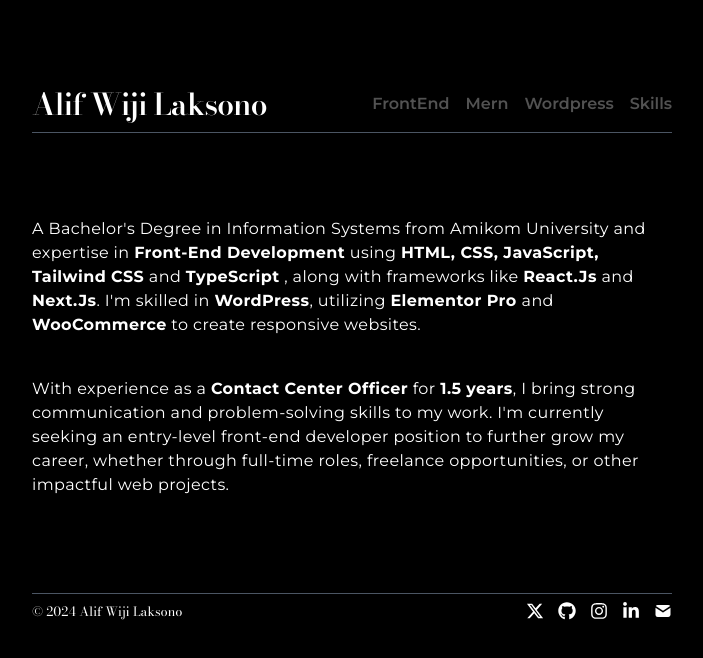
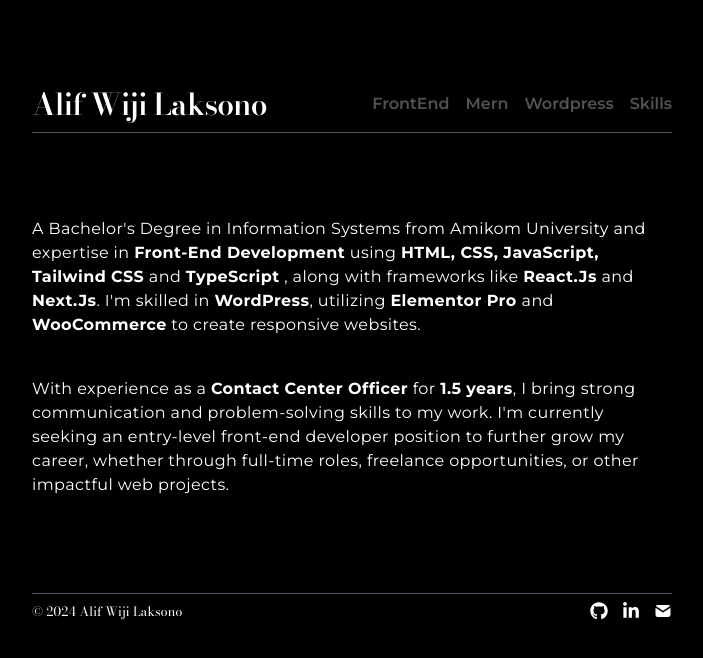
Before and after one commit to alif7laksono/portfolio, a Next.js app: page / in a window 1280 px wide. Shown: the top 658 px of the page, without its empty margins (288-991 px from the left). Built offline with nearby package versions, Linux system fonts and the light colour scheme; a web font is replaced by a local one.

Commit message:
remove social icons

```diff
--- a/app/components/footer.tsx
+++ b/app/components/footer.tsx
@@ -34,9 +34,9 @@
 
   return (
     <div className="flex text-lg gap-3.5 float-right transition-opacity duration-300 hover:opacity-90">
-      <SocialLink href={socialLinks.twitter} icon={FaXTwitter} />
+      {/* <SocialLink href={socialLinks.twitter} icon={FaXTwitter} /> */}
       <SocialLink href={socialLinks.github} icon={FaGithub} />
-      <SocialLink href={socialLinks.instagram} icon={FaInstagram} />
+      {/* <SocialLink href={socialLinks.instagram} icon={FaInstagram} /> */}
       <SocialLink href={socialLinks.linkedin} icon={FaLinkedinIn} />
       <SocialLink
         href={socialLinks.email}
```
